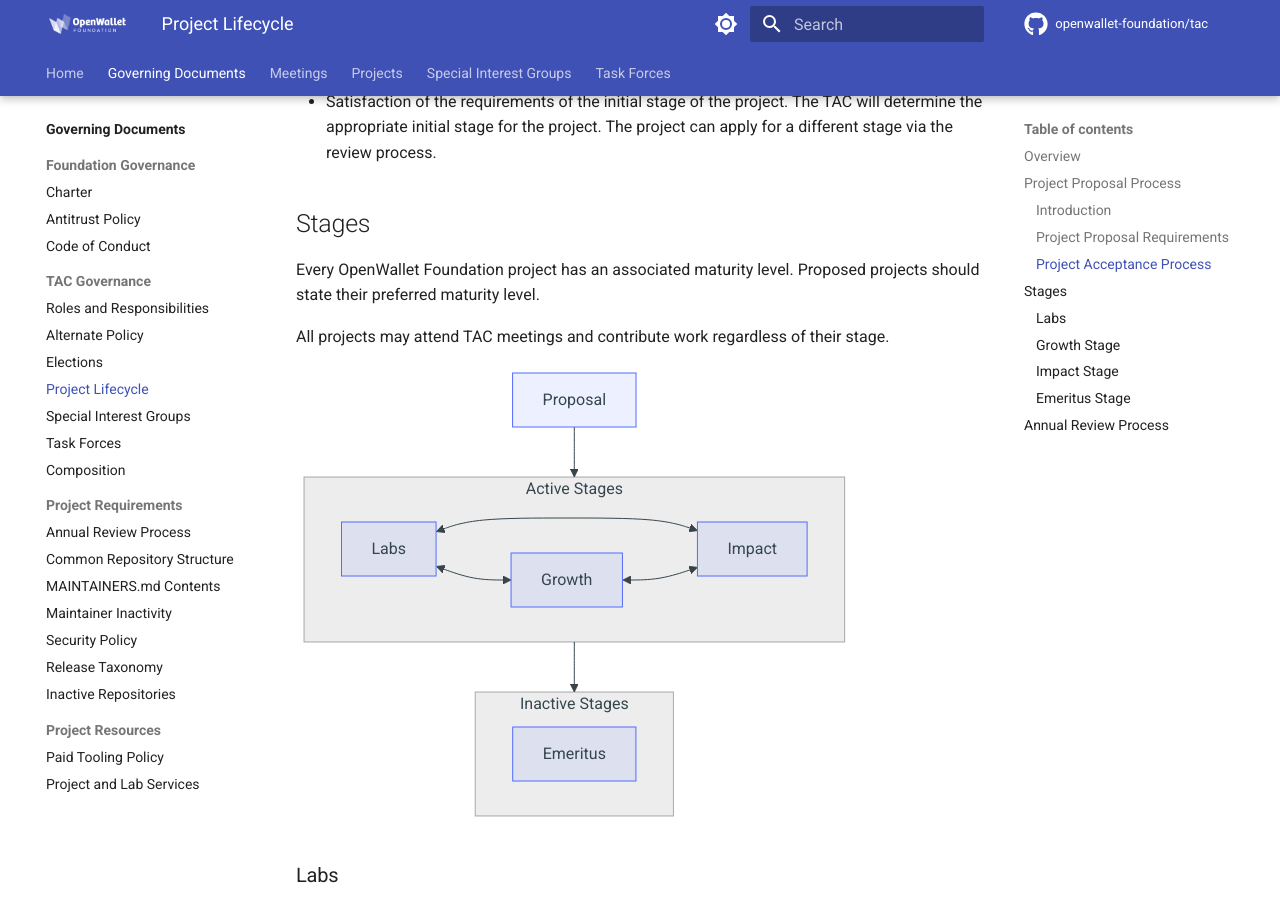
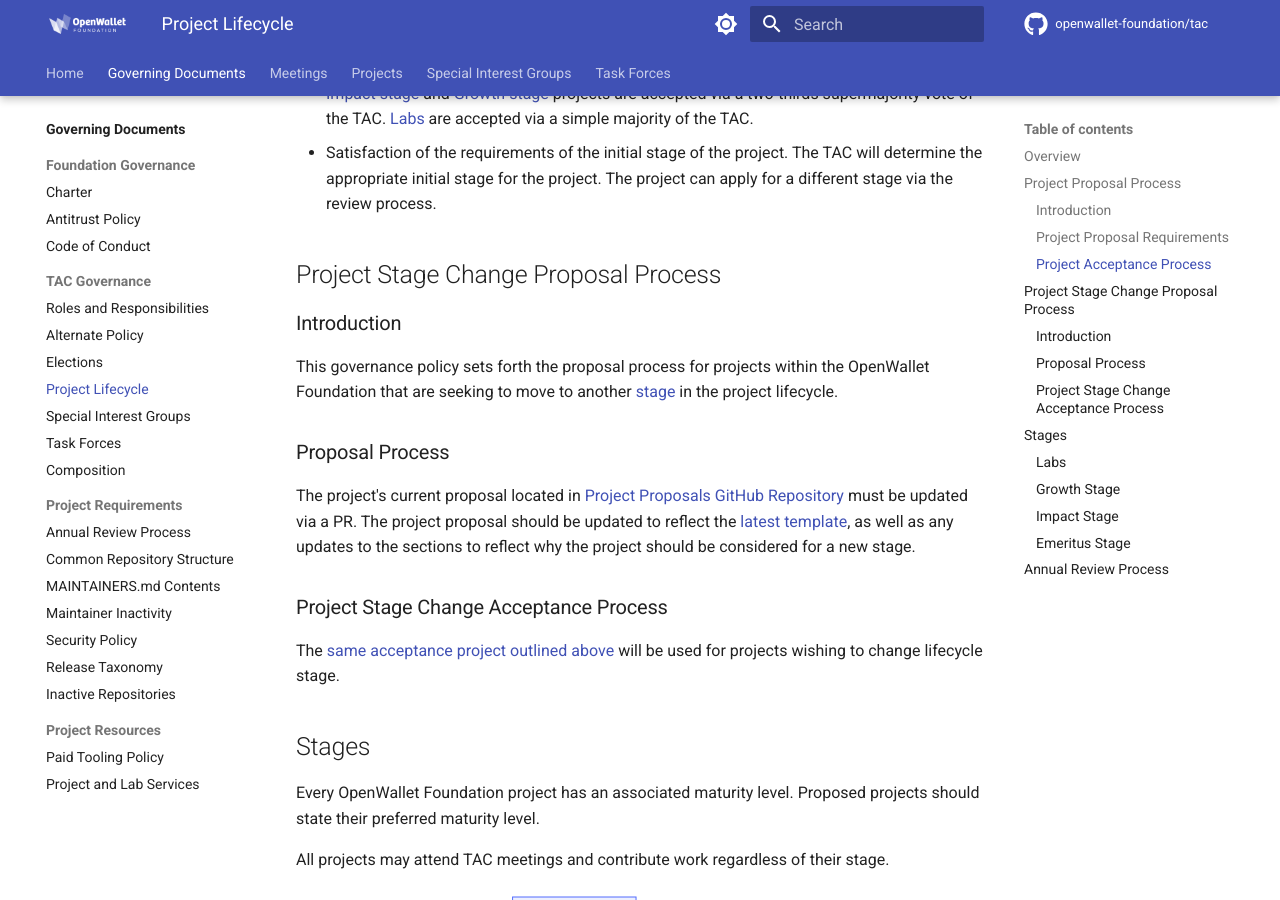
Before and after one commit to openwallet-foundation/tac, an MkDocs documentation site: the page built from docs/governance/project-lifecycle.md, in a window 1280 px wide and 900 px high, scrolled down 1948 px. Built offline with MkDocs 1.6.1 and Material for MkDocs 9.7.7, drawn with Linux system fonts in a browser that asks for light colours; comment, search, counter and statistics services are not loaded; some of the changed text lies outside the part shown.

Commit message:
Include process for changing stages
Signed-off-by: Tracy Kuhrt <tracy.a.kuhrt@accenture.com>

```diff
--- a/docs/governance/project-lifecycle.md
+++ b/docs/governance/project-lifecycle.md
@@ -3,7 +3,7 @@
 # Project Lifecycle
 
 ## Overview
-This governance policy describes how an open source project can formally join the OpenWallet Foundation via the [Project Proposal Process](#project-proposal-process). It describes the [Stages](#stages) a project may be admitted under and what the criteria and expectations are for a given stage, as well as the acceptance criteria for a project to move from one stage to another. It also describes the [Annual Review Process](#annual-review-process) through which those changes will be evaluated and made.
+This governance policy describes how an open source project can formally join the OpenWallet Foundation via the [Project Proposal Process](#project-proposal-process) and how an existing project within the OpenWallet Foundation can move through the lifecycle via the [Project Stage Change Proposal Process](#project-stage-change-proposal-process). It describes the [Stages](#stages) a project may be admitted under and what the criteria and expectations are for a given stage, as well as the acceptance criteria for a project to move from one stage to another. It also describes the [Annual Review Process](#annual-review-process) through which those changes will be evaluated and made.
 
 Project progression - movement from one stage to another - allows projects to participate at the level that is most appropriate for them given where they are in their lifecycle. Regardless of stage, all OpenWallet Foundation projects benefit from a deepened alignment with existing projects, and access to mentorship, support, and [Foundation resources](./project-and-lab-services.md).
 
@@ -44,6 +44,17 @@
 
 * [Impact stage](#impact-stage) and [Growth stage](#growth-stage) projects are accepted via a two-thirds supermajority vote of the TAC. [Labs](#labs) are accepted via a simple majority of the TAC.
 * Satisfaction of the requirements of the initial stage of the project. The TAC will determine the appropriate initial stage for the project. The project can apply for a different stage via the review process.
+
+## Project Stage Change Proposal Process
+
+### Introduction
+This governance policy sets forth the proposal process for projects within the OpenWallet Foundation that are seeking to move to another [stage](#stages) in the project lifecycle.
+
+### Proposal Process
+The project's current proposal located in [Project Proposals GitHub Repository](https://github.com/openwallet-foundation/project-proposals) must be updated via a PR. The project proposal should be updated to reflect the [latest template](https://github.com/openwallet-foundation/project-proposals/blob/main/proposal-template.md), as well as any updates to the sections to reflect why the project should be considered for a new stage.
+
+### Project Stage Change Acceptance Process
+The [same acceptance project outlined above](#project-acceptance-process) will be used for projects wishing to change lifecycle stage.
 
 ## Stages
 Every OpenWallet Foundation project has an associated maturity level. Proposed projects should state their preferred maturity level.
```
